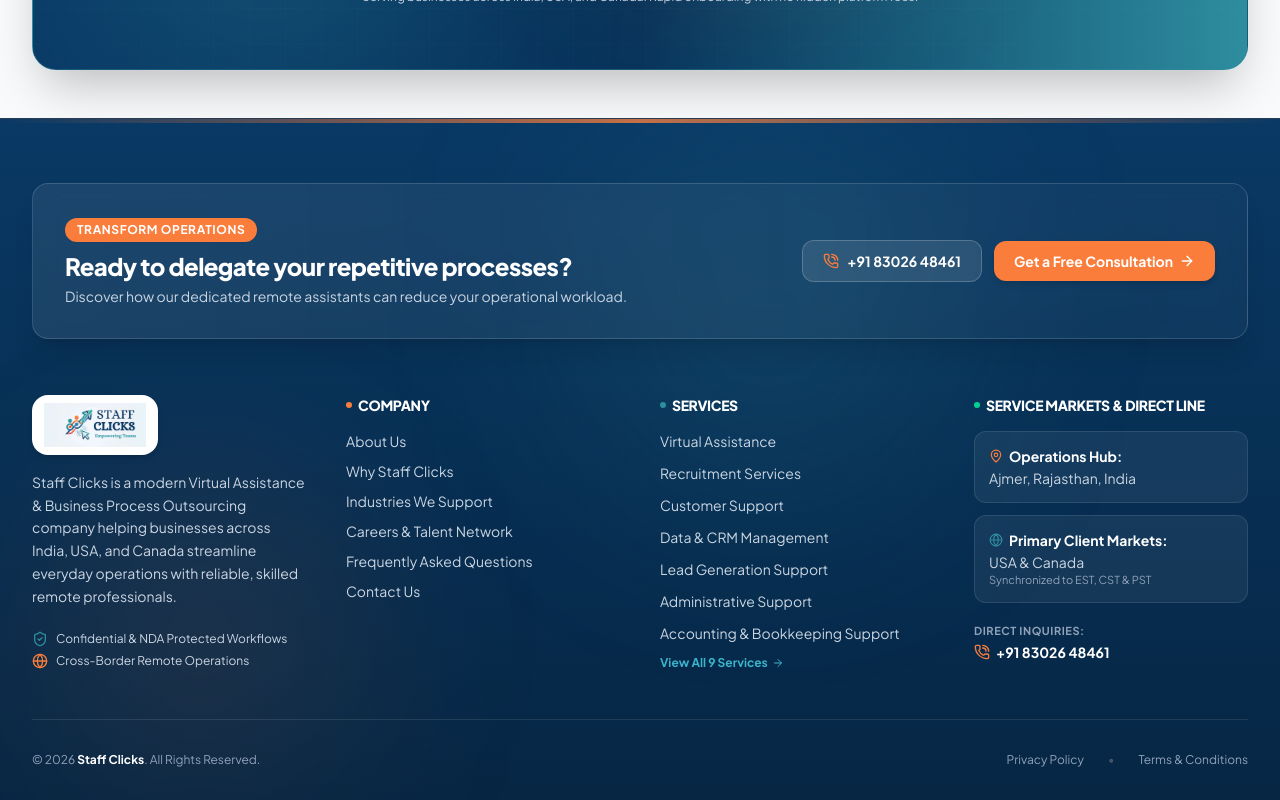
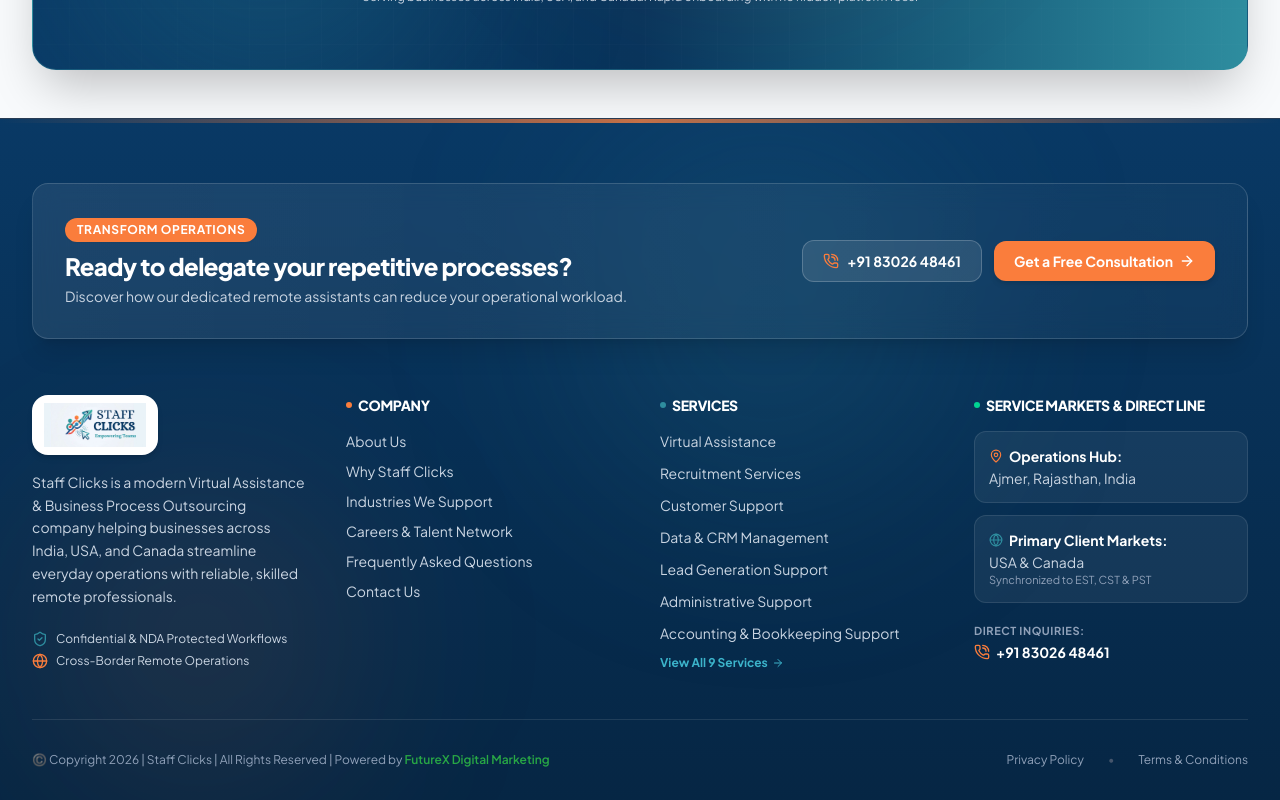
Before and after one commit to Eshbanoliver/sc-website, a React (Vite) app: page / in a window 1280 px wide. Shown: the part 10810-11610 px from the top of the page. Built offline with nearby package versions, Linux system fonts and the light colour scheme.

Commit message:
updated files

```diff
--- a/src/components/Footer.tsx
+++ b/src/components/Footer.tsx
@@ -189,7 +189,16 @@ export default function Footer({ onOpenConsultation }: FooterProps): React.JSX.E
         {/* Bottom Bar */}
         <div className="pt-8 flex flex-col sm:flex-row items-center justify-between gap-4 text-xs text-slate-400">
           <div>
-            © 2026 <strong className="text-white font-bold">Staff Clicks</strong>. All Rights Reserved.
+            ©️ Copyright 2026 | Staff Clicks | All Rights Reserved | Powered by{" "}
+            <a
+              href="https://www.futurexdigitalmarketing.com/"
+              target="_blank"
+              rel="noopener noreferrer"
+              style={{ color: "#28a745" }}
+              className="hover:underline font-semibold"
+            >
+              FutureX Digital Marketing
+            </a>
           </div>
 
           <div className="flex items-center gap-6">
```
